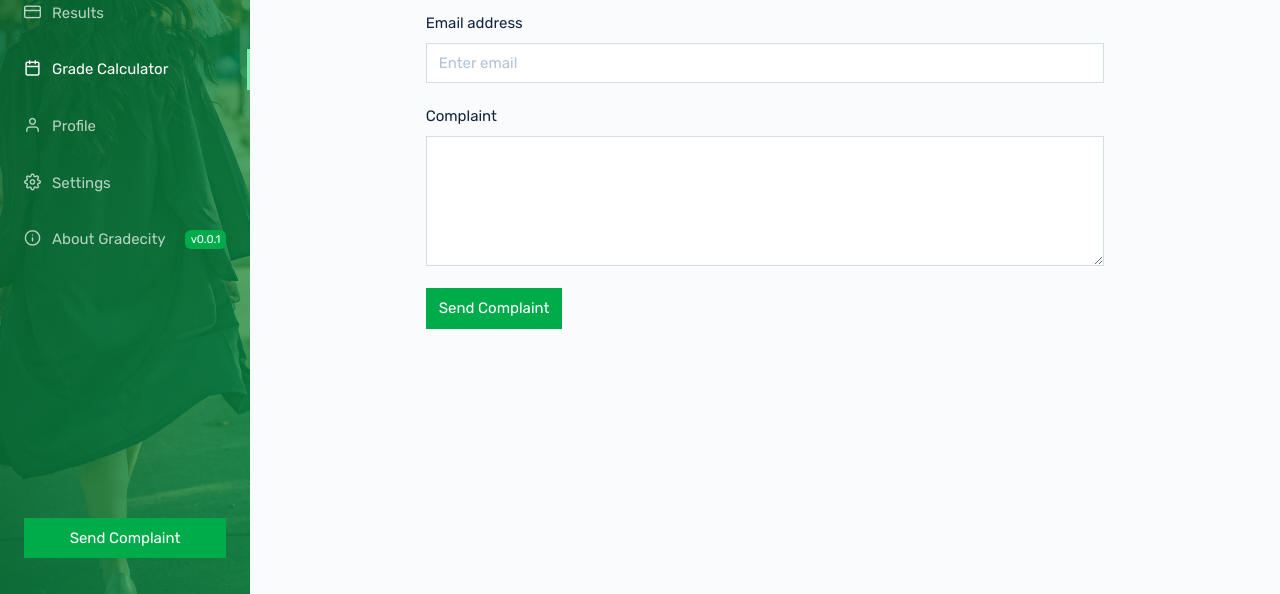
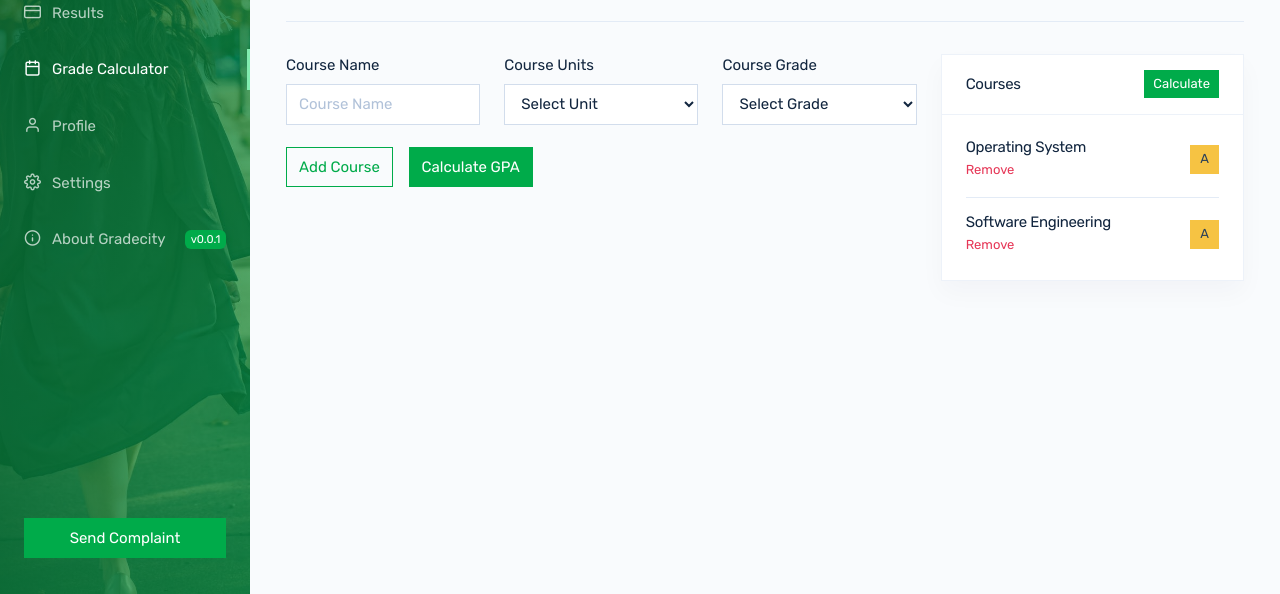
Before and after one commit to Horpey/GradeCity, a plain HTML site: page gradCalculator.html in a window 1280 px wide. Shown: the part 206-800 px from the top of the page. Drawn offline with Linux system fonts and the light colour scheme; files whose address does not match are found by name.

Commit message:
GPA Calculator

```diff
--- a/assets/css/custom-inner.css
+++ b/assets/css/custom-inner.css
@@ -152,8 +152,12 @@ a.premium-btn:hover {
 }
 .btn,
 .card,
-.form-control {
+.form-control,
+select.form-control {
   border-radius: 0px !important;
+}
+.btn-rounded-circle {
+  border-radius: 50%;
 }
 /* Mobile Query */
 @media (max-width: 576px) {
--- a/gradCalculator.html
+++ b/gradCalculator.html
@@ -197,9 +197,7 @@
         </nav>
 
 
-        <div class="row justify-content-center">
-            <div class="col-12 col-lg-10 col-xl-8">
-
+        <div class="container-fluid">
             <!-- Header -->
             <div class="header mt-md-5">
                 <div class="header-body">
@@ -211,6 +209,8 @@
                             <h1 class="header-title">
                                 Grade Calculator
                             </h1>
+                            <p class="small text-muted mt-2">This helps you calculate your GPA for a single semester
+                            </p>
 
                         </div>
 
@@ -220,23 +220,98 @@
 
             <!-- Content -->
             <div class="row">
-                    <div class="col-md-12">
+                <div class="col-md-8">
                     <form>
-                            <div class="form-group">
-                                <label for="exampleInputEmail1">Email address</label>
-                                <input type="email" class="form-control" id="exampleInputEmail1"
-                                    placeholder="Enter email">
+                        <div class="row">
+                            <div class="form-group col-md-4">
+                                <label for="courseName">Course Name</label>
+                                <input type="email" class="form-control" id="courseName" placeholder="Course Name">
                             </div>
-                            <div class="form-group">
-                                <label for="complaint">Complaint</label>
-                                <textarea class="form-control" name="" id="" rows="5"></textarea>
+                            <div class="form-group col-md-4">
+                                <label for="courseName">Course Units</label>
+                                <select name="" id="" class="form-control">
+                                    <option>Select Unit</option>
+                                    <option>1 Unit</option>
+                                    <option>2 Units</option>
+                                    <option>3 Units</option>
+                                    <option>4 Units</option>
+                                    <option>5 Units</option>
+                                </select>
                             </div>
-                            <button type="submit" class="btn btn-primary">Send Complaint</button>
+                            <div class="form-group col-md-4">
+                                <label for="courseName">Course Grade</label>
+                                <select name="" id="" class="form-control">
+                                    <option>Select Grade</option>
+                                    <option>A</option>
+                                    <option>B</option>
+                                    <option>C</option>
+                                    <option>D</option>
+                                    <option>E</option>
+                                </select>
+                            </div>
+                        </div>
+                        <button class="btn btn-outline-primary mr-3">Add Course</button>
+                        <button type="submit" class="btn btn-primary">Calculate GPA</button>
                     </form>
+                </div>
+                <div class="col-md-4">
+                    <div class="card">
+                        <div class="card-header">
+                            <div class="row align-items-center">
+                                <div class="col">
+
+                                    <!-- Title -->
+                                    <h4 class="card-header-title">
+                                        Courses
+                                    </h4>
+
+                                </div>
+                                <div class="col-auto">
+
+                                    <!-- Link -->
+                                    <button class="btn btn-primary btn-sm">
+                                        Calculate
+                                    </button>
+
+                                </div>
+                            </div> <!-- / .row -->
+                        </div>
+                        <div class="card-body">
+
+                            <div class="row align-items-center">
+                                <div class="col ml-n2">
+                                    <h4 class="card-title mb-1">
+                                        Operating System
+                                    </h4>
+                                    <a class="card-text small text-danger" href="#">
+                                        Remove
+                                    </a>
+                                </div>
+                                <div class="col-auto">
+                                    <span class="btn btn-rounded-circle btn-sm btn-warning">A</span>
+                                </div>
+                            </div> <!-- / .row -->
+
+                            <!-- Divider -->
+                            <hr>
+                            <div class="row align-items-center">
+                                <div class="col ml-n2">
+                                    <h4 class="card-title mb-1">
+                                        Software Engineering
+                                    </h4>
+                                    <a class="card-text small text-danger" href="#">
+                                        Remove
+                                    </a>
+                                </div>
+                                <div class="col-auto">
+                                    <span class="btn btn-rounded-circle btn-sm btn-warning">A</span>
+                                </div>
+                            </div> <!-- / .row -->
+
+                        </div> <!-- / .card-body -->
                     </div>
                 </div>
             </div>
-
         </div>
     </div>
 
```
Lines whose indentation alone changed are shown as unchanged.
